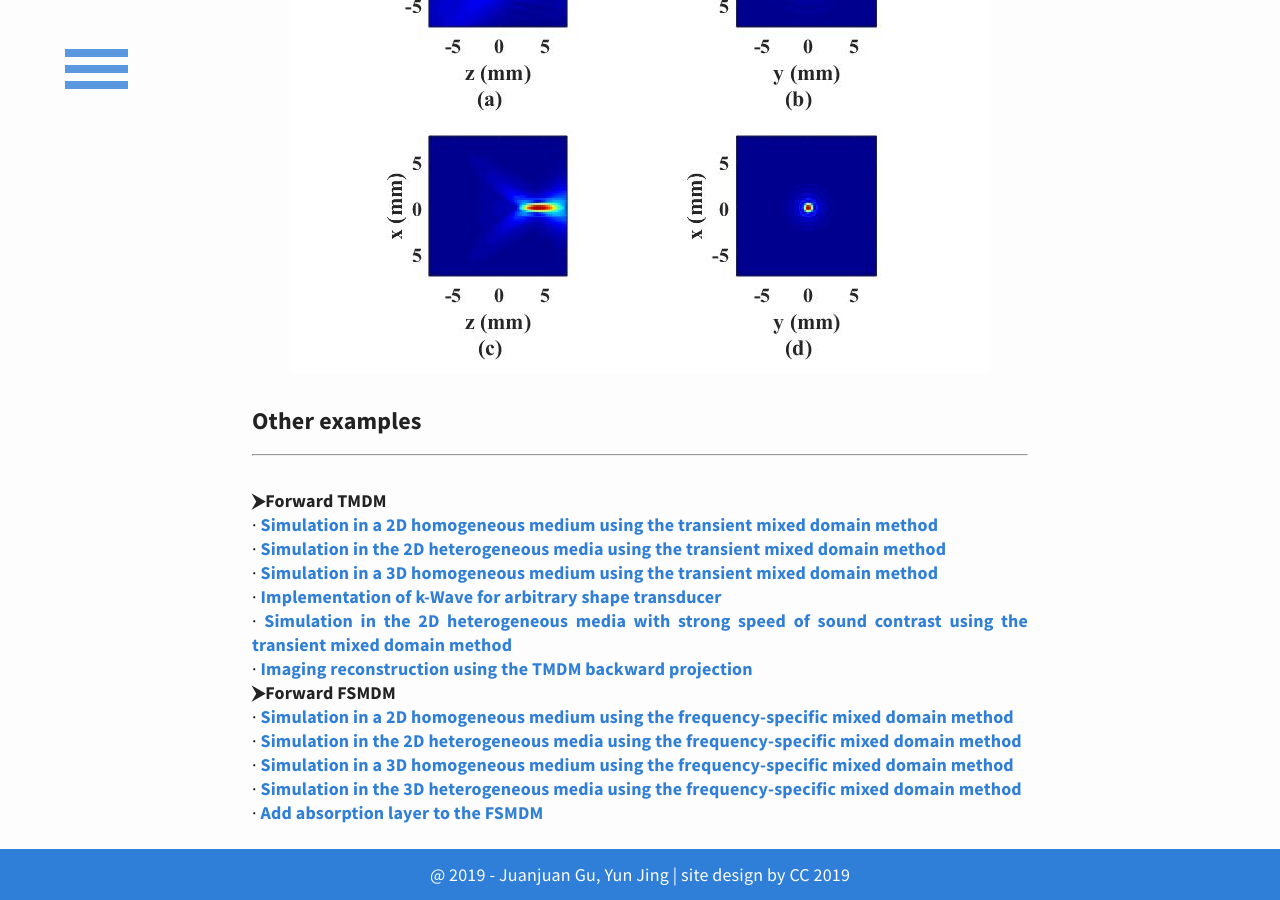
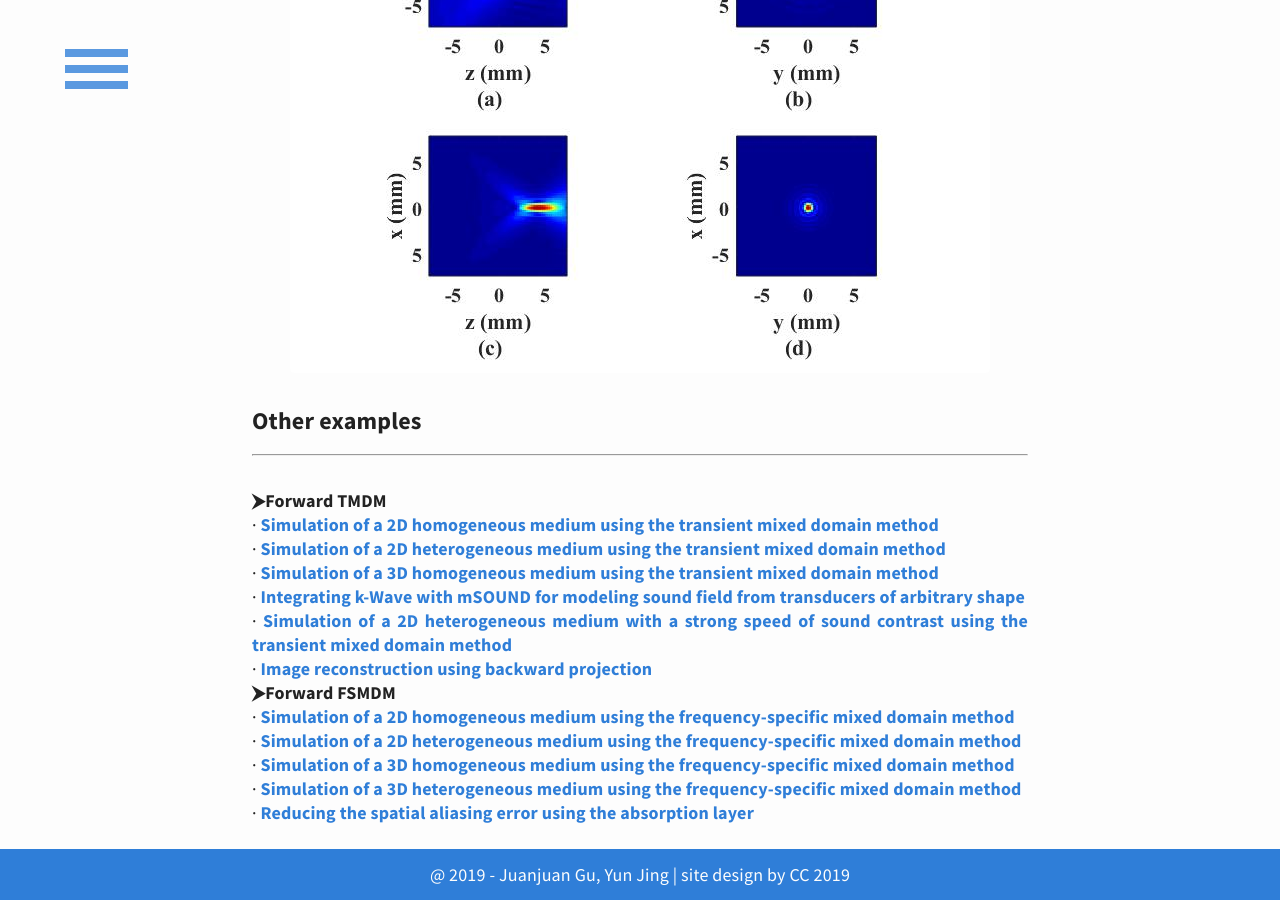
Before and after one commit to m-SOUND/mSOUND, a Jekyll site: the page built from _posts/2019-02-19-TMDM_3D_homogeneous.html, in a window 1280 px wide and 900 px high, scrolled down 3010 px. Built offline with Jekyll 4.4.1, drawn with Linux system fonts in a browser that asks for light colours.

Commit message:
Update 2019-02-19-TMDM_3D_homogeneous.html

```diff
--- a/_posts/2019-02-19-TMDM_3D_homogeneous.html
+++ b/_posts/2019-02-19-TMDM_3D_homogeneous.html
@@ -124,29 +124,30 @@ p_total = Forward3D(mgrid, medium, excit_ps, sensor_mask, 0);
 <h6>Other examples</h6>
 <hr>
 <p>
-<br><h7 style='font-weight:bold;'>&#11166;Forward TMDM</h7>
+ <br> <h7 style='font-weight:bold;'>&#11166;Forward TMDM</h7>
  <br>&middot;<a href="https://m-sound.github.io/mSOUND/TMDM_2D_homogeneous">
-    Simulation in a 2D homogeneous medium using the transient mixed domain method</a>
+    Simulation of a 2D homogeneous medium using the transient mixed domain method</a>
  <br>&middot;<a href="https://m-sound.github.io/mSOUND/TMDM_2D_heterogeneous">
-    Simulation in the 2D heterogeneous media using the transient mixed domain method</a>
+    Simulation of a 2D heterogeneous medium using the transient mixed domain method</a>
 <br>&middot;<a href="https://m-sound.github.io/mSOUND/TMDM_3D_homogeneous">
-    Simulation in a 3D homogeneous medium using the transient mixed domain method</a>
-<br>&middot;<a href="https://m-sound.github.io/mSOUND/combine-k-Wave-TMDM">
-    Implementation of k-Wave for arbitrary shape transducer</a>
+    Simulation of a 3D homogeneous medium using the transient mixed domain method</a>
+ <br>&middot;<a href="https://m-sound.github.io/mSOUND/combine-k-Wave-TMDM">
+    Integrating k-Wave with mSOUND for modeling sound field from transducers of arbitrary shape</a>
 <br>&middot;<a href="https://m-sound.github.io/mSOUND/TMDM-2D-strong-speed-of-sound-contrast">
-    Simulation in the 2D heterogeneous media with strong speed of sound contrast using the transient mixed domain method</a>
+    Simulation of a 2D heterogeneous medium with a strong speed of sound contrast using the transient mixed domain method</a>
 <br>&middot;<a href="https://m-sound.github.io/mSOUND/Backward_TMDM">
-    Imaging reconstruction using the TMDM backward projection</a>
+    Image reconstruction using backward projection</a>
 
-<br><h7 style='font-weight:bold;'>&#11166;Forward FSMDM</h7>
+
+  <br><h7 style='font-weight:bold;'>&#11166;Forward FSMDM</h7>
 <br>&middot;<a href="https://m-sound.github.io/mSOUND/FSMDM_2D_homogeneous">
-    Simulation in a 2D homogeneous medium using the frequency-specific mixed domain method</a>
+    Simulation of a 2D homogeneous medium using the frequency-specific mixed domain method</a>
 <br>&middot;<a href="https://m-sound.github.io/mSOUND/FSMDM_2D_heterogeneous">
-    Simulation in the 2D heterogeneous media using the frequency-specific mixed domain method</a>
+    Simulation of a 2D heterogeneous medium using the frequency-specific mixed domain method</a>
 <br>&middot;<a href="https://m-sound.github.io/mSOUND/FSMDM_3D_homogeneous">
-    Simulation in a 3D homogeneous medium using the frequency-specific mixed domain method</a>
+    Simulation of a 3D homogeneous medium using the frequency-specific mixed domain method</a>
 <br>&middot;<a href="https://m-sound.github.io/mSOUND/FSMDM-3D_heterogeneous">
-    Simulation in the 3D heterogeneous media using the frequency-specific mixed domain method</a>
-<br>&middot;<a href="https://m-sound.github.io/mSOUND/2D_absorption">
-    Add absorption layer to the FSMDM</a>
+    Simulation of a 3D heterogeneous medium using the frequency-specific mixed domain method</a>
+ <br>&middot;<a href="https://m-sound.github.io/mSOUND/2D_absorption">
+    Reducing the spatial aliasing error using the absorption layer</a>
 </p>
```
